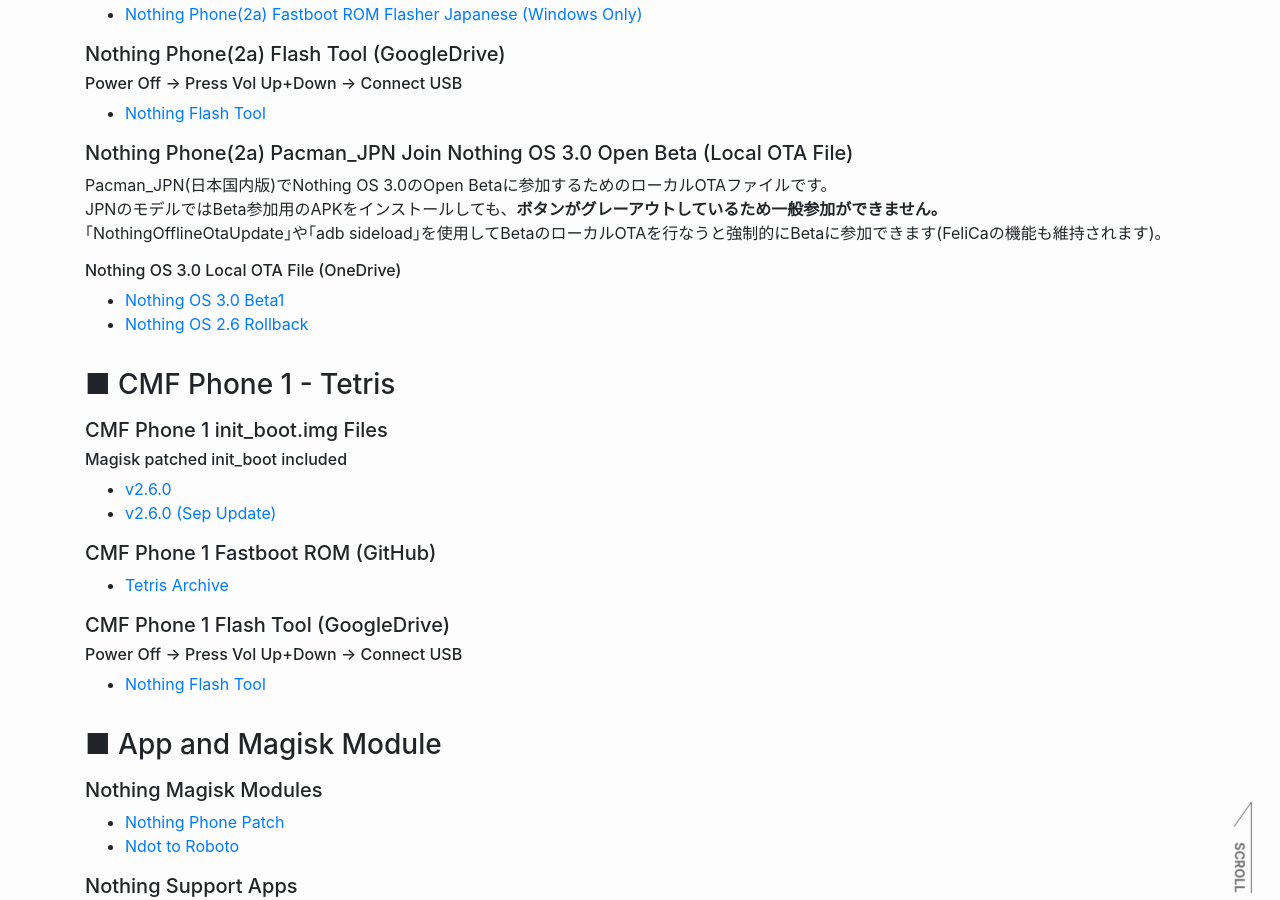
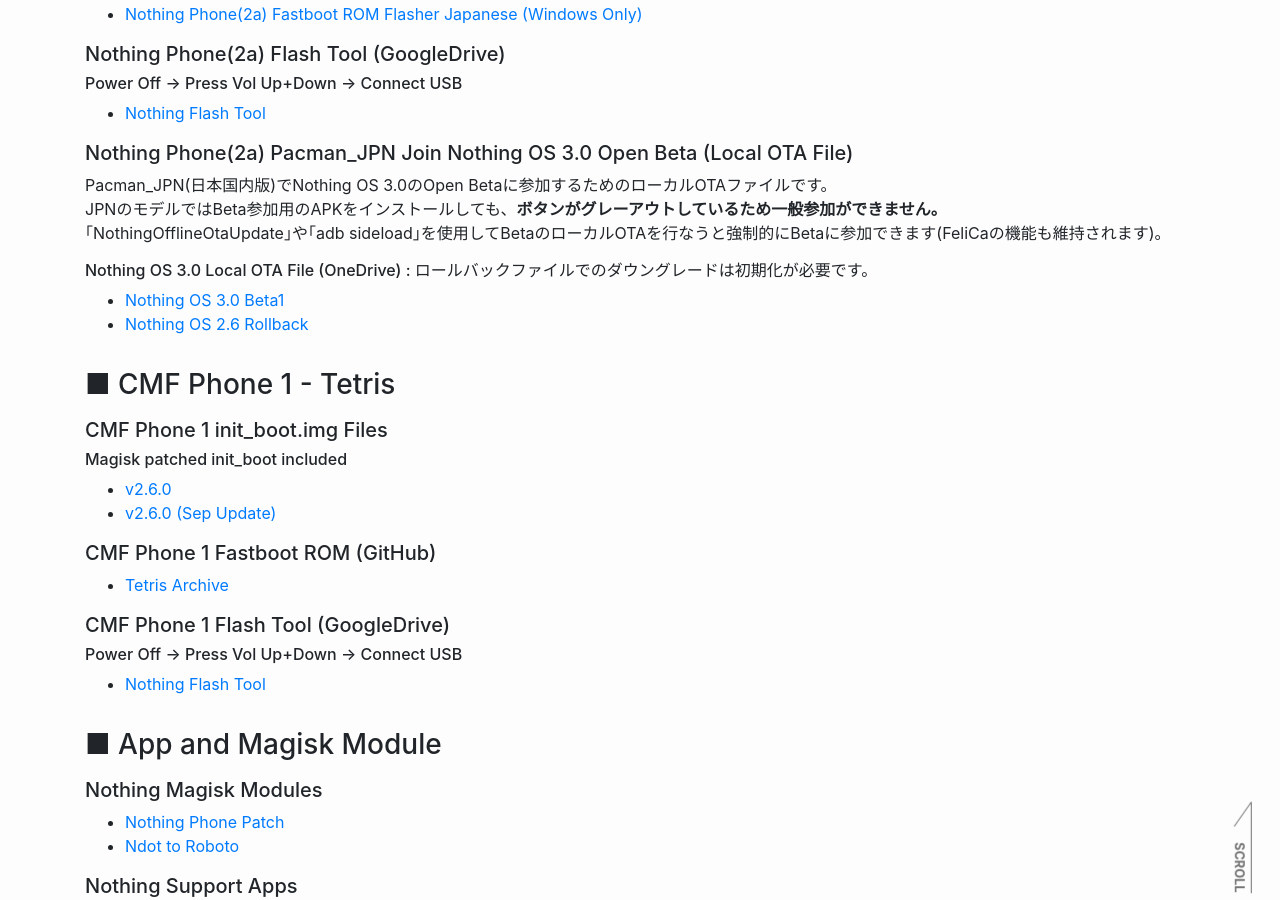
Before and after one commit to reindex-ot/reindex-ot.github.io, a Jekyll site: the page built from nothing.md, in a window 1280 px wide and 900 px high, scrolled down 4429 px. Built offline with Jekyll 4.4.1, drawn with Linux system fonts in a browser that asks for light colours.

Commit message:
Update nothing.md
Signed-off-by: Re*Index. (ot_inc) <32851879+reindex-ot@users.noreply.github.com>

```diff
--- a/nothing.md
+++ b/nothing.md
@@ -168,7 +168,7 @@ If you don't do that, you'll get bricked. Okay?
 Pacman_JPN(日本国内版)でNothing OS 3.0のOpen Betaに参加するためのローカルOTAファイルです。<br>
 JPNのモデルではBeta参加用のAPKをインストールしても、**ボタンがグレーアウトしているため一般参加ができません。**<br>
 ｢NothingOfflineOtaUpdate｣や｢adb sideload｣を使用してBetaのローカルOTAを行なうと強制的にBetaに参加できます(FeliCaの機能も維持されます)。
-######  Nothing OS 3.0 Local OTA File (OneDrive)
+######  Nothing OS 3.0 Local OTA File (OneDrive) : ロールバックファイルでのダウングレードは初期化が必要です。
 - [Nothing OS 3.0 Beta1](https://1drv.ms/u/s!AgEojapKY5xGx1zZB8i6nLDLnDZR?e=nS9Qg0)
 - [Nothing OS 2.6 Rollback](https://1drv.ms/u/s!AgEojapKY5xGx1tOkwCrQI923xTj?e=AwmzgT)
 
```
